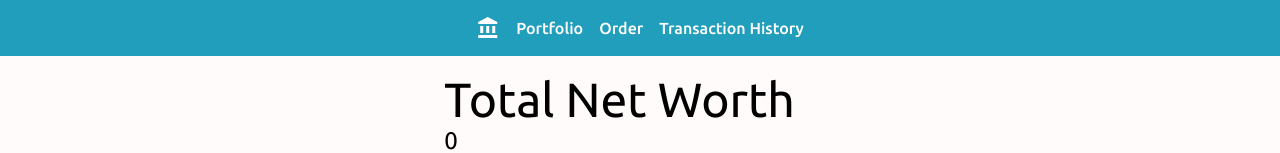
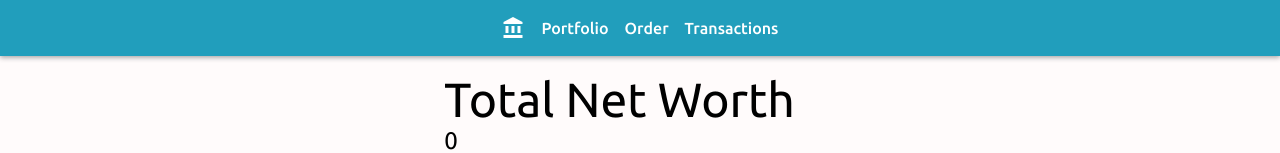
Before and after one commit to jdesmond91/trading-frontend, a React (Create React App) app: page / in a window 1280 px wide. Shown: the top 153 px of the page. Built offline with nearby package versions, Linux system fonts and the light colour scheme; no server answers.

Commit message:
added shadow to header

```diff
--- a/src/components/Header.js
+++ b/src/components/Header.js
@@ -2,12 +2,12 @@ import { Link } from 'react-router-dom'
 
 const Header = () => {
 	return (
-		<header>
+		<header className='shadow'>
 			<nav className='nav flex'>
 				<span class='material-icons'>account_balance</span>
 				<Link to='/'>Portfolio</Link>
 				<Link to='/order'>Order</Link>
-				<Link to='/transaction'>Transaction History</Link>
+				<Link to='/transaction'>Transactions</Link>
 			</nav>
 		</header>
 	)
```
